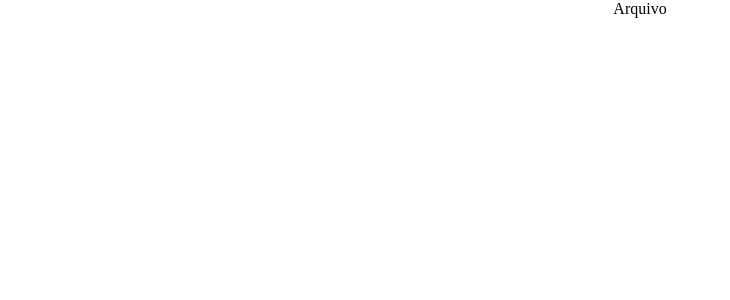
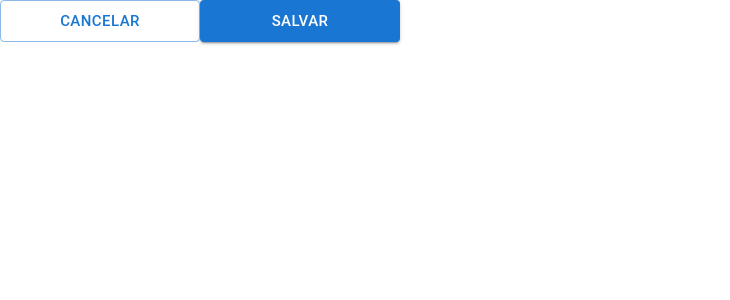
Before and after one commit to TheBookClubDB/TheBookClub-Front, a React (Vite) app: page / in a window 1280 px wide. Shown: the top 300 px of the page, without its empty margins (0-730 px from the left). Built offline with nearby package versions, Linux system fonts and the light colour scheme.

Commit message:
enviando botao

```diff
--- /dev/null
+++ b/src/components/botao/Botao.tsx
@@ -0,0 +1,22 @@
+import React from "react";
+import Button from "@mui/material/Button";
+import styles from './botao.module.css';
+
+interface ButtonProps {
+  onClick: () => void;
+  texto: string;
+  variante?: 'outlined' | 'contained'
+}
+
+
+
+const Botao: React.FC<ButtonProps> = ({ onClick, texto, variante }) => {
+  return (
+      <Button onClick={onClick } variant ={variante} size = 'large' className={styles.botao}>
+        {texto}
+      </Button>
+  );
+};
+
+
+export default Botao;
--- /dev/null
+++ b/src/components/botao/botao.module.css
@@ -0,0 +1,5 @@
+.botao {
+    width: 200px;
+    border-radius: 5px;
+
+}
--- a/src/pages/App.tsx
+++ b/src/pages/App.tsx
@@ -1,10 +1,13 @@
+import Botao from "../components/botao/Botao"
+
 
 function App() {
 
   return (
-    <center>
-      Arquivo
-    </center>
+    <>
+    <Botao texto="cancelar" variante="outlined" onClick={() => {}} />
+    <Botao texto="salvar" variante="contained"  onClick={() => {}} />
+    </>
   )
 }
 
```
Also changed, not shown: 1 other file (tests, documents, lock files or other folders).
